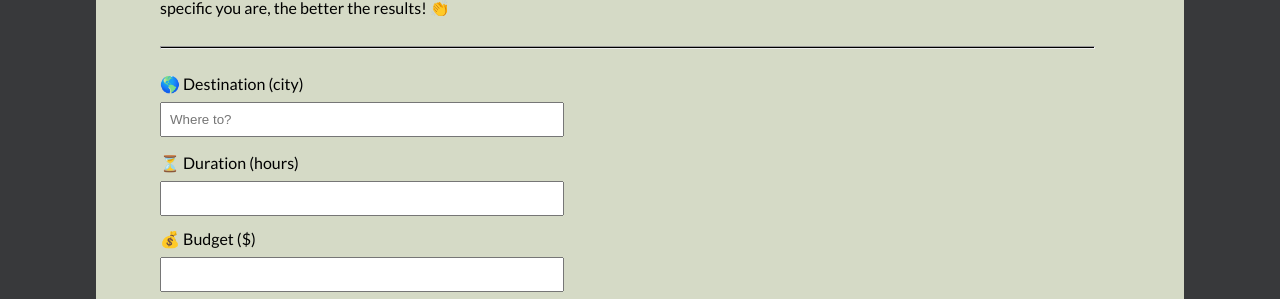
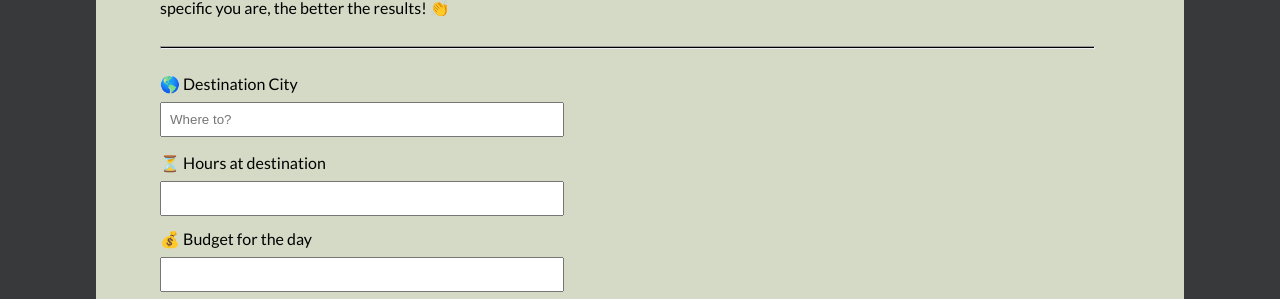
Before and after one commit to Rallefar1103/travel-planner-frontend, a React (Create React App) app: page / in a window 1280 px wide. Shown: the part 175-474 px from the top of the page. Built offline with nearby package versions, Linux system fonts and the light colour scheme.

Commit message:
updates UI text

```diff
--- a/src/components/itineraryForm.tsx
+++ b/src/components/itineraryForm.tsx
@@ -136,7 +136,7 @@ const ItineraryForm = () => {
       <form className="form" onSubmit={handleSubmit}>
         <div className="destinationField">
           <label className="labelForDestination" htmlFor="destination">
-            🌎 Destination (city)
+            🌎 Destination City
           </label>
           <input
             type="text"
@@ -144,30 +144,33 @@ const ItineraryForm = () => {
             value={formState.destination}
             onChange={handleChange}
             placeholder="Where to?"
+            required={true}
           />
         </div>
 
         <div className="durationField">
           <label className="labelForDuration" htmlFor="duration">
-            ⏳ Duration (hours)
+            ⏳ Hours at destination
           </label>
           <input
             type="number"
             name="duration"
             value={formState.duration}
             onChange={handleChange}
+            required={true}
           />
         </div>
 
         <div className="budgetField">
           <label className="labelForBudget" htmlFor="budget">
-            💰 Budget ($)
+            💰 Budget for the day
           </label>
           <input
             type="number"
             name="budget"
             value={formState.budget}
             onChange={handleChange}
+            required={true}
           />
         </div>
 
@@ -185,6 +188,7 @@ const ItineraryForm = () => {
                 value={formState.userPreferences.diningOptions.cuisine}
                 multiple={false}
                 onChange={handleChange}
+                required={true}
               >
                 <option value=""> Select Cuisine </option>
                 <option value="italian">Italian 🍝 </option>
@@ -202,6 +206,7 @@ const ItineraryForm = () => {
                 value={formState.userPreferences.diningOptions.type}
                 multiple={false}
                 onChange={handleChange}
+                required={true}
               >
                 <option value=""> Select Type </option>
                 <option value="restaurant">Restaurant 🍴</option>
@@ -216,6 +221,7 @@ const ItineraryForm = () => {
                 value={formState.userPreferences.diningOptions.priceRange}
                 multiple={false}
                 onChange={handleChange}
+                required={true}
               >
                 <option value=""> Select Price Range </option>
                 <option value="budget">$</option>
@@ -240,6 +246,7 @@ const ItineraryForm = () => {
                 value={formState.userPreferences.attractionOptions.type}
                 multiple={false}
                 onChange={handleChange}
+                required={true}
               >
                 <option value=""> Select Type </option>
                 <option value="art">Art 🖼️ </option>
@@ -258,6 +265,7 @@ const ItineraryForm = () => {
                 value={formState.userPreferences.attractionOptions.priceRange}
                 multiple={false}
                 onChange={handleChange}
+                required={true}
               >
                 <option value=""> Select Price </option>
                 <option value="budget">$</option>
```
